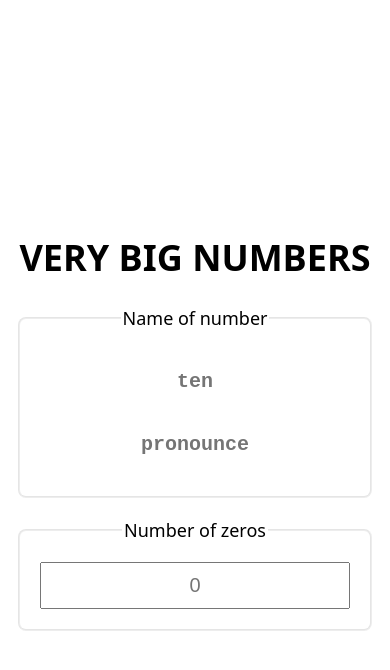
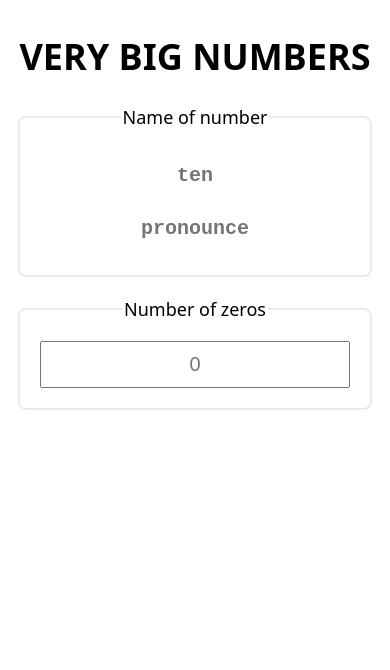
Before and after one commit to kemptone/PowerOfTen, a website with bundled scripts: page public/index.html in a window 390 px wide. Built offline with nearby package versions, Linux system fonts and the light colour scheme.

Commit message:
fixing styling

```diff
--- a/public/style.css
+++ b/public/style.css
@@ -7,9 +7,22 @@ body {
   height:100vh;
 }
 
+@media (max-width:390px) {
+  body {
+    height:auto;
+  }
+}
+
+@media (max-height:844px) {
+  body {
+    height:auto;
+  }
+}
+
 header {
   text-align: center;
 }
+
 main {
 }
 
@@ -39,5 +52,5 @@ fieldset #pronounce {
   font-family: 'Courier New', Courier, monospace;
   font-weight: bold;
   border:none;
-  padding:20px 10px;
+  padding:15px 10px;
 }
```
